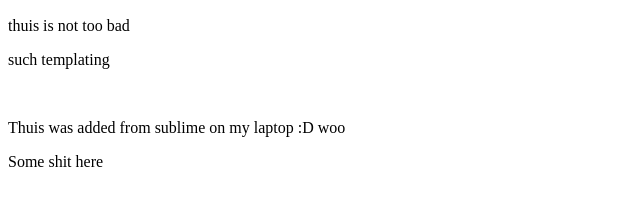
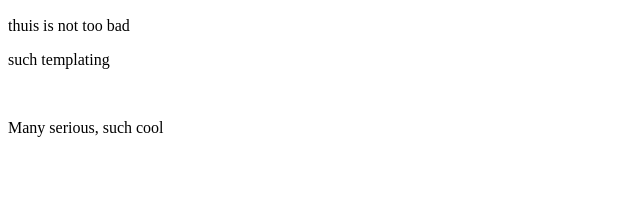
Before and after one commit to alexaapetrei/alexaapetrei.github.io, a plain HTML site: page index.html in a window 1280 px wide. Shown: the part 110-316 px from the top of the page, without its empty margins (0-640 px from the left). Drawn offline with Linux system fonts and the light colour scheme.

Commit message:
changed the readme and cleaned up the index file

```diff
--- a/index.html
+++ b/index.html
@@ -10,9 +10,6 @@
 <p>such templating</p>
 
 <br>
-<p>Thuis was added from sublime on my laptop :D woo
-</p>
-
-<p>Some shit here</p>
+<p>Many serious, such cool</p>
 </body>
 </html>
```
Also changed, not shown: 1 other file.
